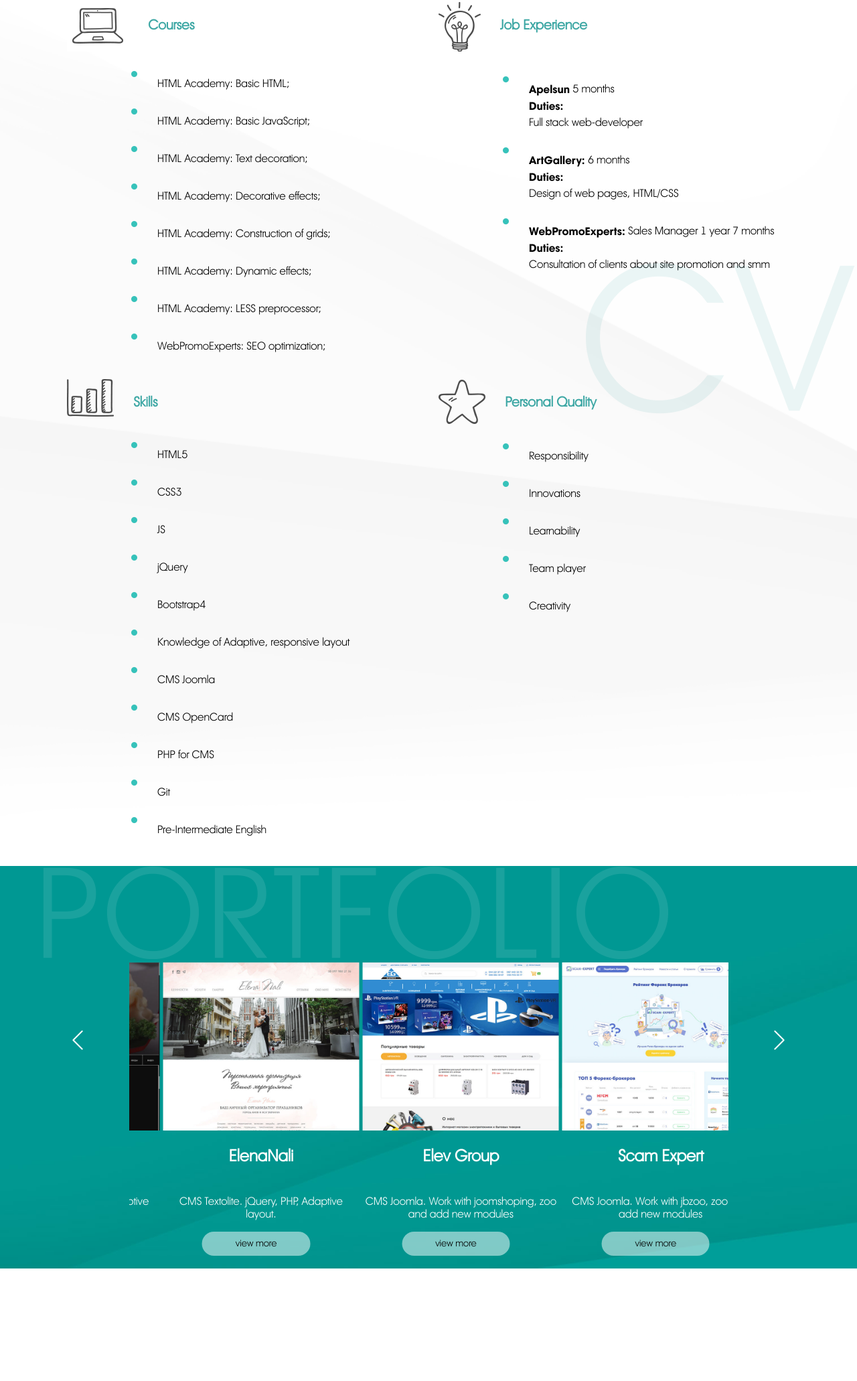
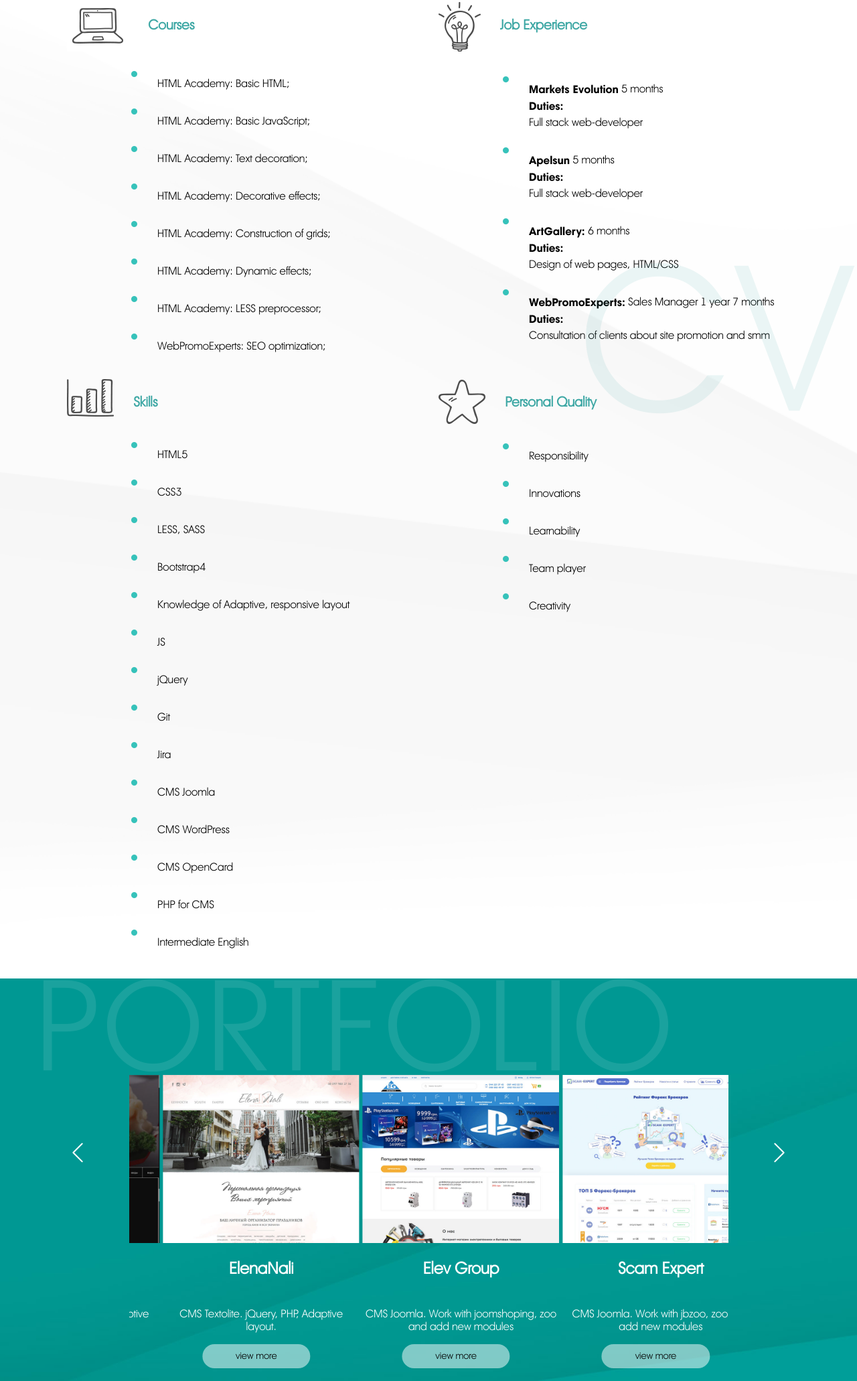
Before and after one commit to Svetlana-Polubotko/summary, a plain HTML site: page index.html in a window 1280 px wide. Shown: the part 1371-3433 px from the top of the page at 67% size. Before the commit the page ends 3265 px from the top, so only its background shows below. Drawn offline with Linux system fonts and the light colour scheme.

Commit message:
new apdate

```diff
--- a/index.html
+++ b/index.html
@@ -92,6 +92,10 @@
                     <img src="img/logo/icon-idea.png" alt="">
                     <b class="name-list-2">Job Experience</b>
                     <ul class="list-1 list-2">
+                        <li class="li-list"><span><b>Markets Evolution</b> 5 months<br>
+                     <b>Duties:</b><br>
+                     Full stack web-developer<br>
+                     </span></li>
                         <li class="li-list"><span><b>Apelsun</b> 5 months<br>
                      <b>Duties:</b><br>
                      Full stack web-developer<br>
@@ -117,15 +121,18 @@
                     <ul class="list-1 list-2">
                         <li class="li-list"><span>HTML5</span></li>
                         <li class="li-list"><span>CSS3</span></li>
+                        <li class="li-list"><span>LESS, SASS</span></li>
+                        <li class="li-list"><span>Bootstrap4</span></li>
+                        <li class="li-list"><span>Knowledge of Adaptive, responsive layout</span></li>
                         <li class="li-list"><span>JS</span></li>
                         <li class="li-list"><span>jQuery</span></li>
-                        <li class="li-list"><span>Bootstrap4</span></li>
-                        <li class="li-list"><span>Knowledge of Adaptive, responsive layout</span></li>
+                        <li class="li-list"><span>Git</span></li>
+                        <li class="li-list"><span>Jira</span></li>
                         <li class="li-list"><span>CMS Joomla</span></li>
+                        <li class="li-list"><span>CMS WordPress</span></li>
                         <li class="li-list"><span>CMS OpenCard</span></li>
                         <li class="li-list"><span>PHP for CMS</span></li>
-                        <li class="li-list"><span>Git</span></li>
-                        <li class="li-list"><span>Pre-Intermediate English</span></li>
+                        <li class="li-list"><span>Intermediate English</span></li>
                     </ul>
                 </div>
                 <div class="col-lg-6 cv-block">
@@ -189,32 +196,13 @@
                         </div>
 
 
-                        <!-- <div>
-                            <a href="http://polubotko-svetlana.ap.org.ua/shtuki/#" target="_blank"><img src="img/portfolio/shtuki.jpg" alt="foto"><br>
-                                <h2>Shtuki</h2><br>
-                                <p>Adaptive layout. Using Bootstrap4, flexbox, owl-carusel, JS, jQuery</p>
+                        <div>
+                            <a href="http://ckt.in.ua/ua/" target="_blank"><img src="img/portfolio/skt.jpg" alt="foto"><br>
+                                <h2>SKT</h2><br>
+                                <p>CMS Joomla. Work with jbzoo, zoo and add new modules, multilanguage</p>
                                 <div class="view-more">view more</div>
                             </a>
-                        </div> -->
-
-
-                        <!-- <div>
-                            <a href="https://svetlana-polubotko.github.io" target="_blank"><img src="img/portfolio/poekt-kot.jpg" alt="foto"><br>
-                                <h2>Fun with cat</h2><br>
-                                <p>Adaptive layout. Using Bootstrap4, WOW animation</p>
-                                <div class="view-more">view more</div>
-                            </a>
-                        </div> -->
-
-                        <!-- <div>
-                            <a href="http://polubotko-svetlana.ap.org.ua/DexDigital/" target="_blank"><img src="img/portfolio/DexDigital.jpg" alt="foto"><br>
-                                <h2>DexDigital</h2><br>
-                                <p>Adaptive layout.Bootstrap4, WOW animation, JQuery.</p>
-                                <div class="view-more">view more</div>
-                            </a>
-                        </div> -->
-
-
+                        </div>
 
                         <div>
                             <a href="https://svetlana-polubotko.github.io/summary/" target="_blank"><img src="img/portfolio/resume.jpg" alt="foto"><br>
@@ -232,33 +220,6 @@
                                 <div class="view-more">view more</div>
                             </a>
                         </div>
-                        <!-- <div>
-                            <a href="http://polubotko-svetlana.ap.org.ua/royal-event/" target="_blank">
-                                <img src="img/portfolio/royal.jpg" alt="foto"><br>
-                                <h2>Royal Event</h2><br>
-                                <p>Adaptive layout. Using Bootstrap4, flexbox, owl-carusel, JS</p>
-                                <div class="view-more">view more</div>
-                            </a>
-                        </div> -->
-
-
-                        <!-- <div>
-                            <a href="http://polubotko-svetlana.ap.org.ua/Slotegrator/#" target="_blank">
-                                <img src="img/portfolio/slotegtator.jpg" alt="foto"><br>
-                                <h2>Slotegrator</h2><br>
-                                <p> Old site, with old design. Adaptive layout. Bootstrap4, WOW animation, JQuery.</p>
-                                <div class="view-more">view more</div>
-                            </a>
-                        </div> -->
-
-
-                        <!-- <div>
-                            <a href="http://polubotko-svetlana.ap.org.ua/filters/" target="_blank"><img src="img/portfolio/filters.jpg" alt="foto"><br>
-                                <h2>Filters</h2><br>
-                                <p>Adaptive layout.<br>Using flexbox and JS</p>
-                                <div class="view-more">view more</div>
-                            </a>
-                        </div> -->
                     </div>
                 </div>
                 <div class="col-1" id="next">
```
Also changed, not shown: img/portfolio/skt.jpg (added), 3 other files.
